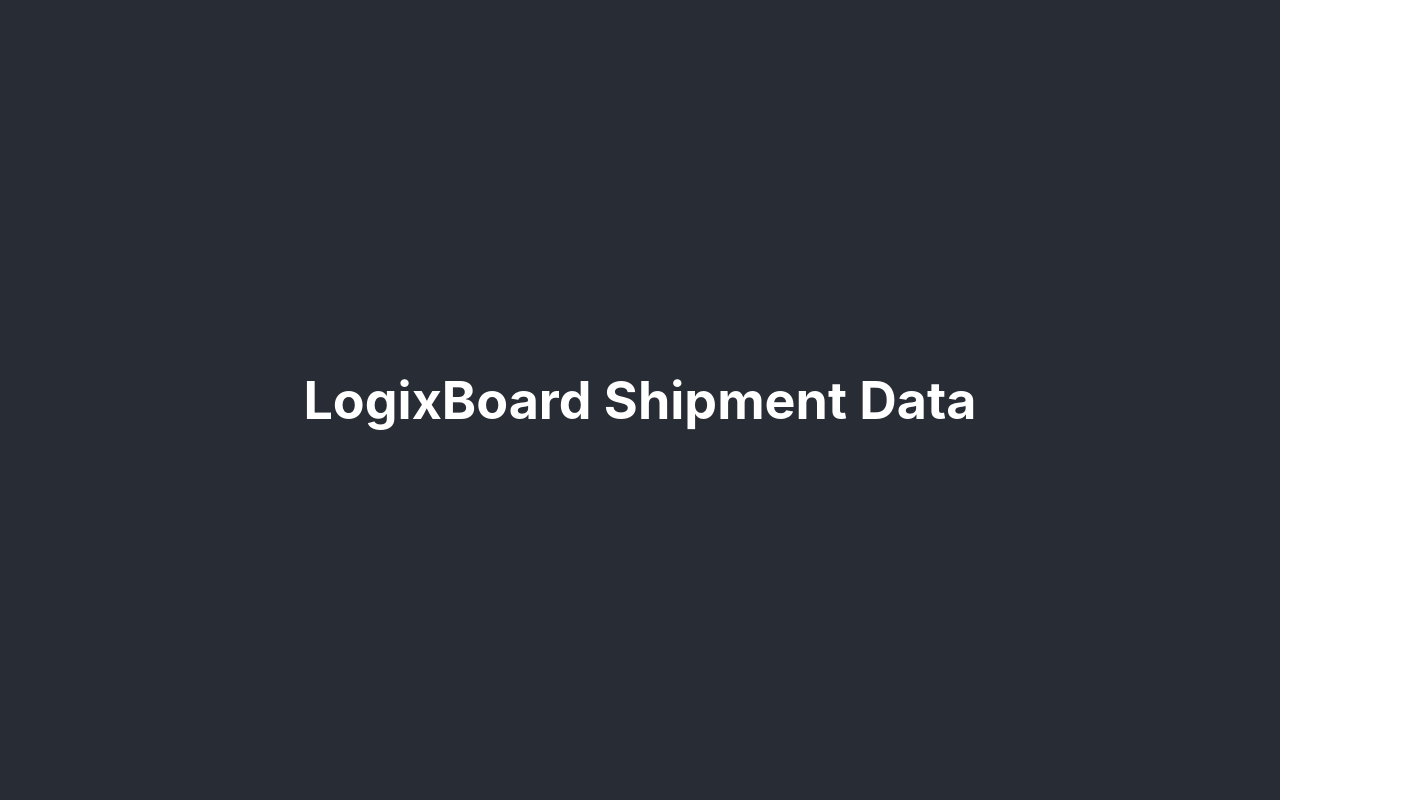
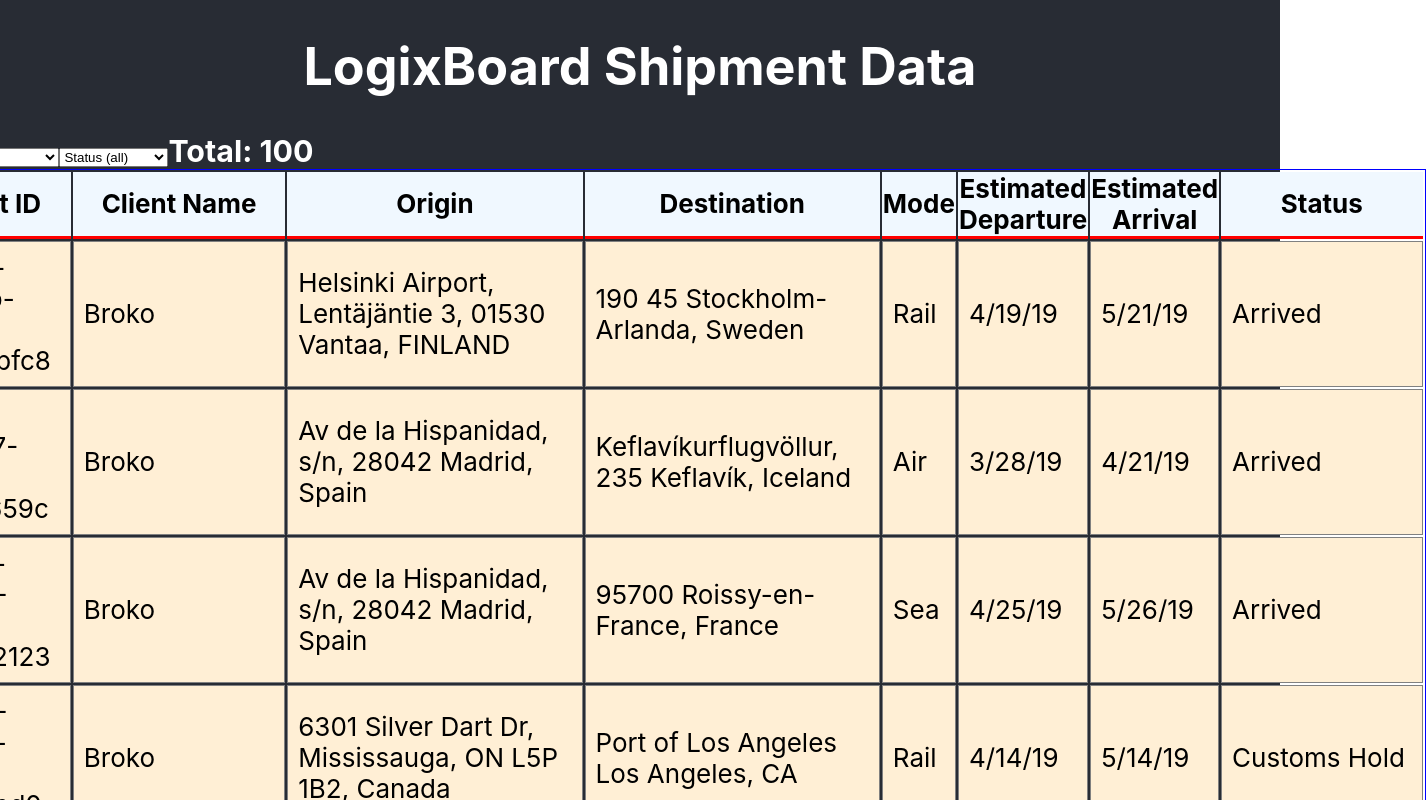
Before and after one commit to TaylorDarneille/logixboard, a React (Create React App) app: page / in a window 1280 px wide. Shown: the top 800 px of the page, 1426 px wide, since content can reach past the window. Built offline with nearby package versions, Linux system fonts and the light colour scheme.

Commit message:
added a total and tweaked a teeny bit of styling

```diff
--- a/src/App.css
+++ b/src/App.css
@@ -40,3 +40,7 @@
 .filters {
   display: inline;
 }
+
+tbody {
+  color: black;
+}
--- a/src/App.js
+++ b/src/App.js
@@ -53,12 +53,10 @@
   useEffect(filterShipments, [filters])
 
   return (
-    <div className="App">
-      <header className="App-header">
-        <h1>LogixBoard Shipment Data</h1>
-      </header>
+    <div className="App-header">
+      <h1>LogixBoard Shipment Data</h1>
       <main>
-        <Filters allShipments={data} handleFilterChange={handleFilterChange} currentFilters={filters}/>
+        <Filters allShipments={data} handleFilterChange={handleFilterChange} currentFilters={filters} totalShipments={filteredShipments.length}/>
         <Shipments filteredShipments={filteredShipments} />
       </main>
     </div>
--- a/src/Filters.js
+++ b/src/Filters.js
@@ -12,7 +12,7 @@
     })
     let statusSet = [...new Set(status)]
     return (
-        <div className='filters'>
+        <div>
             <Dropdown
                 options={clientsSet}
                 filterName='Client Name'
@@ -25,6 +25,7 @@
                 handleFilterChange={props.handleFilterChange}
                 currentFilterValue={props.currentFilters.client}
             />
+            <h3 className='filters'>Total: {props.totalShipments}</h3>
         </div>
     )
 }
```
